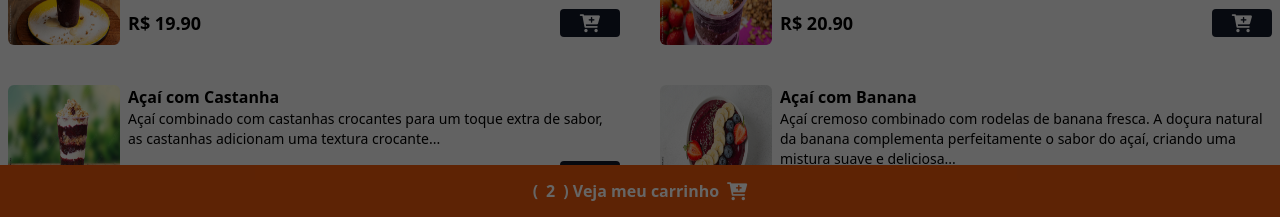
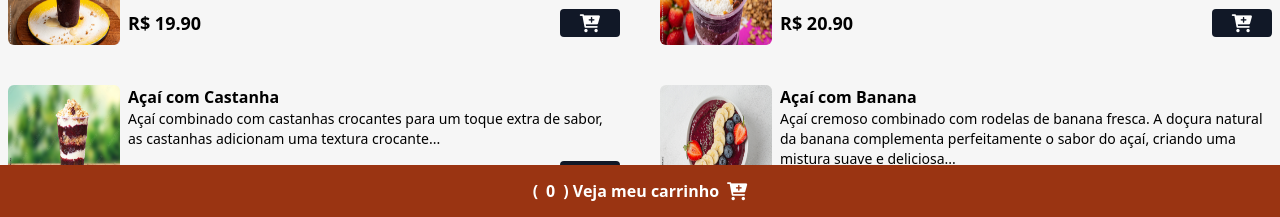
Before and after one commit to jesseprogran/acai-em-casa, a website: page index.html in a window 1280 px wide. Shown: the part 583-800 px from the top of the page. Drawn offline with Linux system fonts and the light colour scheme.

Commit message:
melhorando o layout

```diff
--- a/index.html
+++ b/index.html
@@ -457,7 +457,7 @@
 
     <!-- MODAL CART -->
     <div
-      class="bg-black/60 w-full h-full fixed top-0 left-0 z-[99] flex items-center justify-center"
+      class="bg-black/60 w-full h-full fixed top-0 left-0 z-[99] items-center justify-center hidden"
     >
       <div class="bg-white p-5 rounded-md min-w-[90%] md:min-w-[600px]">
         <h2 class="text-center font-bold text-2xl mb-2">Meu Carrinho</h2>
@@ -487,13 +487,13 @@
 
     <!-- BUTTON CART FOOTER -->
     <footer
-      class="w-full bg-orange-600 py-3 fixed bottom-0 z-40 flex items-center justify-center"
+      class="w-full bg-orange-800 py-3 fixed bottom-0 z-40 flex items-center justify-center"
     >
       <button
         class="flex items-center gap-2 text-white font-bold"
         id="cart-btn"
       >
-        (<span id="cart-count">2</span>) Veja meu carrinho
+        (<span id="cart-count">0</span>) Veja meu carrinho
         <i class="fa fa-cart-plus text-lg text-white"></i>
       </button>
     </footer>
```
Also changed, not shown: css/output.css.
